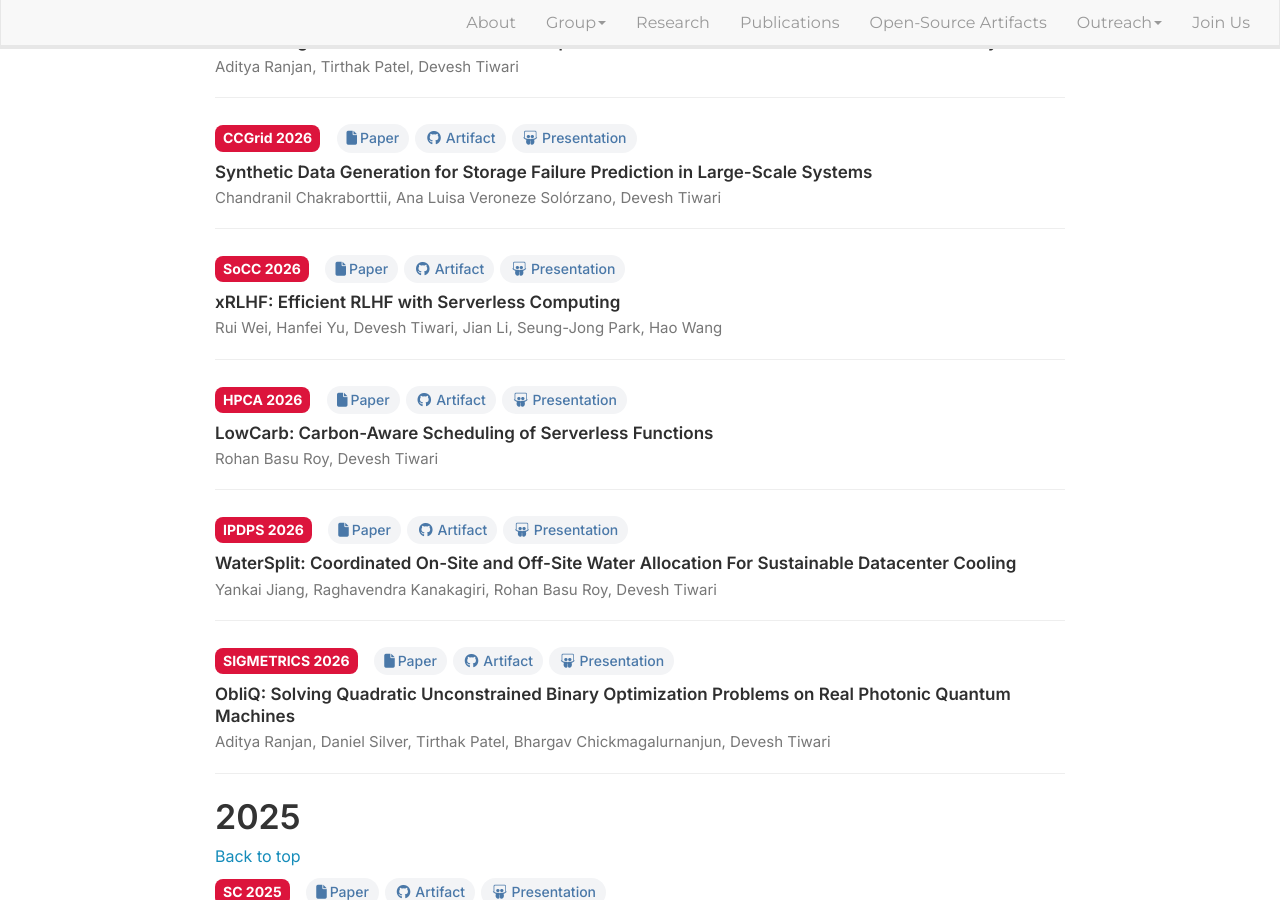
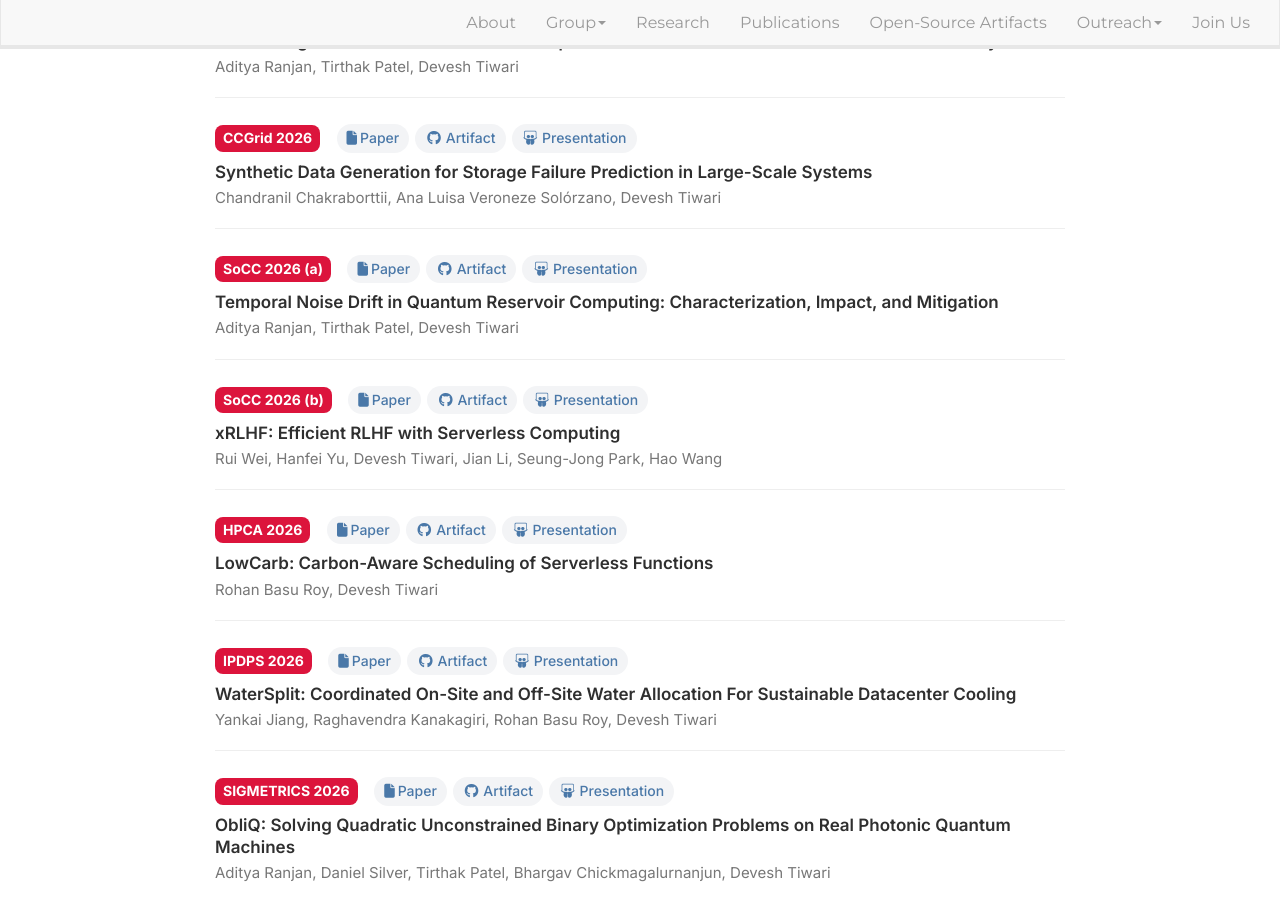
Before and after one commit to GoodwillComputingLab/goodwillcomputinglab.github.io, a Jekyll site: the page built from _pages/publications.md, in a window 1280 px wide and 900 px high, scrolled down 651 px. Built offline with Jekyll 4.4.1, drawn with Linux system fonts in a browser that asks for light colours; nearby versions of some CDN libraries.

Commit message:
Update publications.yml

```diff
--- a/_data/publications.yml
+++ b/_data/publications.yml
@@ -21,7 +21,11 @@
     authors: "Chandranil Chakraborttii, Ana Luisa Veroneze Solórzano, Devesh Tiwari"
     paper-link: https://ieeexplore.ieee.org/document/11619063
 
-  - conference: "SoCC 2026"
+  - conference: "SoCC 2026 (a)"
+    paper: "Temporal Noise Drift in Quantum Reservoir Computing: Characterization, Impact, and Mitigation"
+    authors: "Aditya Ranjan, Tirthak Patel, Devesh Tiwari"
+
+  - conference: "SoCC 2026 (b)"
     paper: "xRLHF: Efficient RLHF with Serverless Computing"
     authors: "Rui Wei, Hanfei Yu, Devesh Tiwari, Jian Li, Seung-Jong Park, Hao Wang"
 
```
